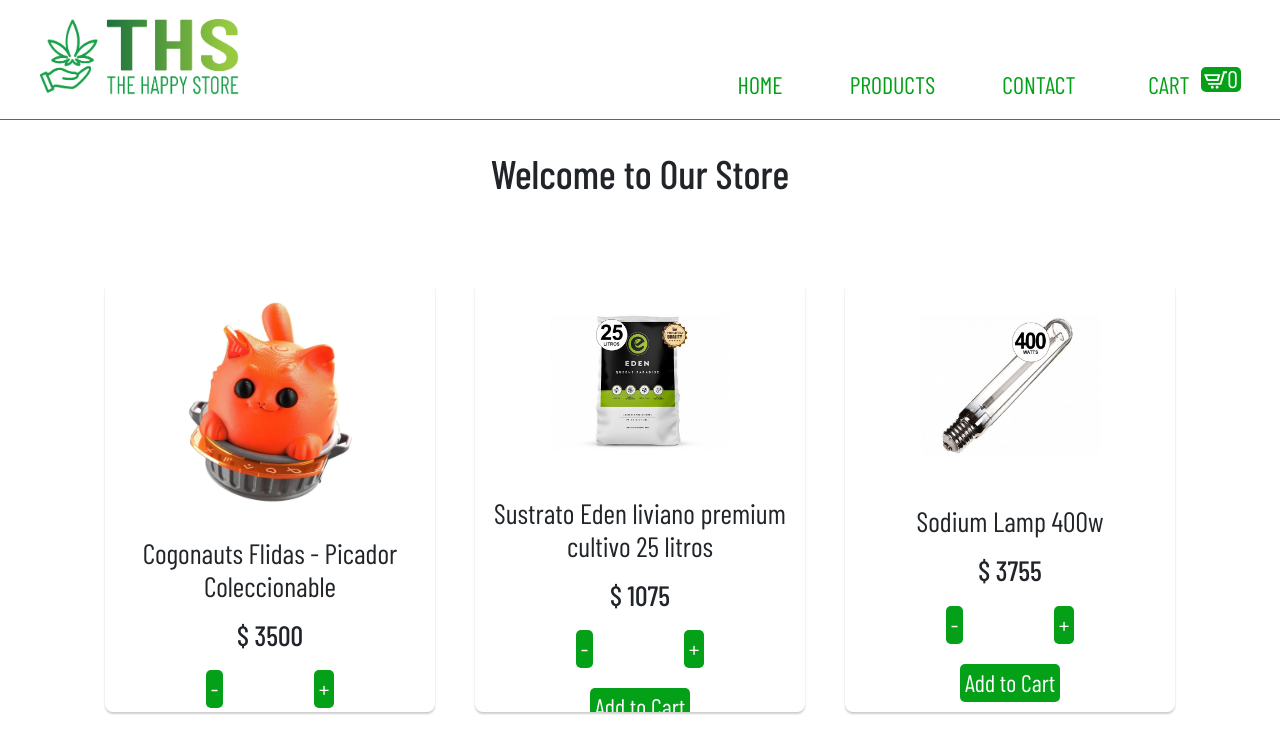
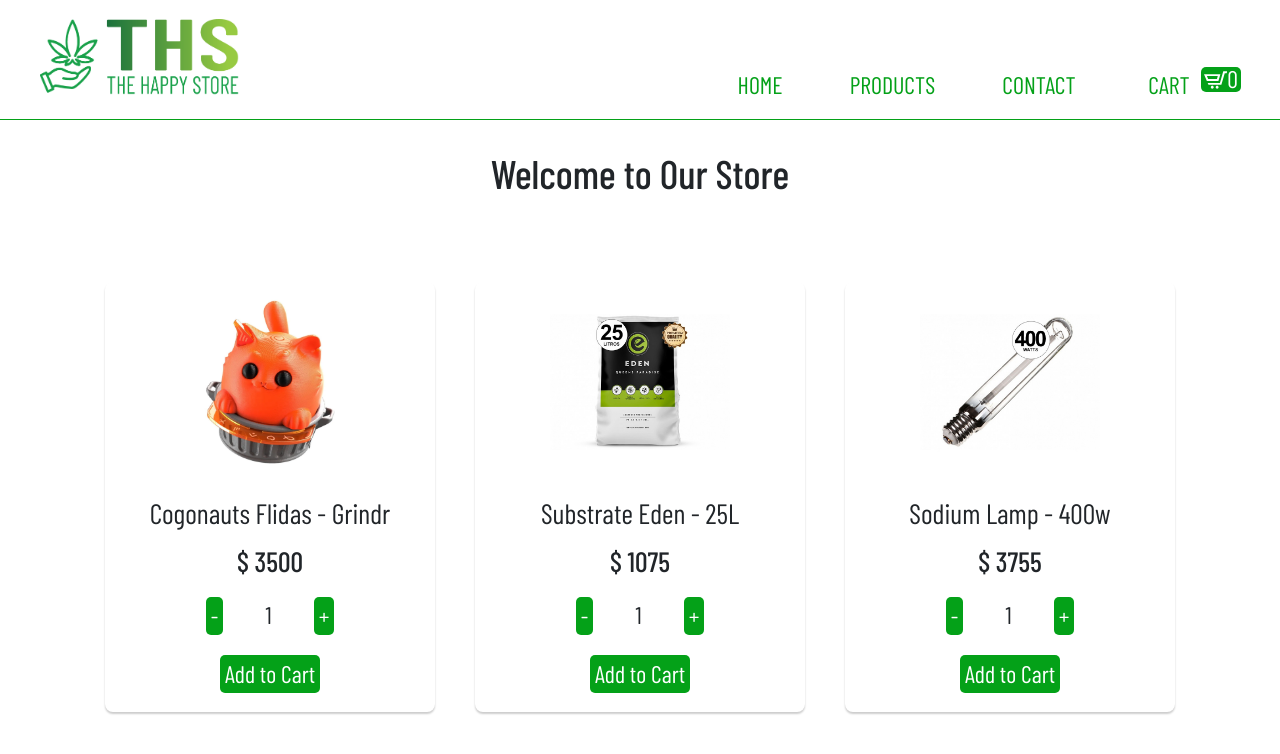
Before and after one commit to Luciobio/the-happy-store, a React (Create React App) app: page / in a window 1280 px wide. Shown: the top 754 px of the page. Built offline with nearby package versions, Linux system fonts and the light colour scheme; the HTML template or start-up script is replaced by a standard one; a web font is replaced by a local one.

Commit message:
counter in cards and loading

```diff
--- a/src/Components/Item/Item.js
+++ b/src/Components/Item/Item.js
@@ -8,7 +8,7 @@
             <h4>{prod.name}</h4>
             {/* <p className="cardDesc">{prod.description}</p> */}
             <h3>$ {prod.price}</h3>
-            <ItemCount countProps={countProps}/>
+            <ItemCount stock={countProps.stock} initial={countProps.initial} onAdd={countProps.onAdd}/>
         </div>
     )
 };
--- a/src/Components/ItemCount/ItemCount.css
+++ b/src/Components/ItemCount/ItemCount.css
@@ -18,8 +18,7 @@
 }
 
 .ItemCount img{
-    width: 180px;
-    height: 220px;
+    height: 180px;
     margin: 10px
 }
 
--- a/src/Components/ItemList/ItemList.js
+++ b/src/Components/ItemList/ItemList.js
@@ -19,10 +19,14 @@
 
 const showItems = items.map(prod => <Item countProps={countProps} prod = {prod}/>)
 
-return (
+const isLoading = loading? <h2>Loading...</h2> : (
     <div className="ItemList">
         {showItems}
     </div>
+);
+
+return (
+    isLoading
 )
 }
 
--- a/src/Components/ItemListContainer/ItemListContainer.js
+++ b/src/Components/ItemListContainer/ItemListContainer.js
@@ -7,7 +7,6 @@
         <div className='ItemListContainer'>
             <h1>{greeting.message}</h1>
             <ItemList countProps={countProps}/>
-            {/* <ItemCount stock={countProps.stock} initial={countProps.initial} onAdd={countProps.onAdd}/> */}
         </div>
     );
 };
--- a/src/asyncMock.js
+++ b/src/asyncMock.js
@@ -1,7 +1,7 @@
 const products = [
     {
         id:'1',
-        name:'Cogonauts Flidas - Picador Coleccionable',
+        name:'Cogonauts Flidas - Grindr',
         price:'3500',
         description:'',
         category:'Accesories',
@@ -11,7 +11,7 @@
     },
     {
         id:'2',
-        name:'Sustrato Eden liviano premium cultivo 25 litros',
+        name:'Substrate Eden - 25L',
         price:'1075',
         description:'• EDEN - Queens paradise es un sustrato de uso profesional, que ofrece óptimas condiciones de siembra y/o trasplante, por su excelente aireación, retención de agua, reacción (pH) y Ce.',
         category:'Growing Media',
@@ -21,7 +21,7 @@
     },
     {
         id:'3',
-        name:'Sodium Lamp 400w',
+        name:'Sodium Lamp - 400w',
         price:'3755',
         description:'Lámpara de alta presión 400w Sodio, tubular transparente con rosca E40. Ideal para cultivo indoor, y floración en general.',
         category:'Lighting',
```
